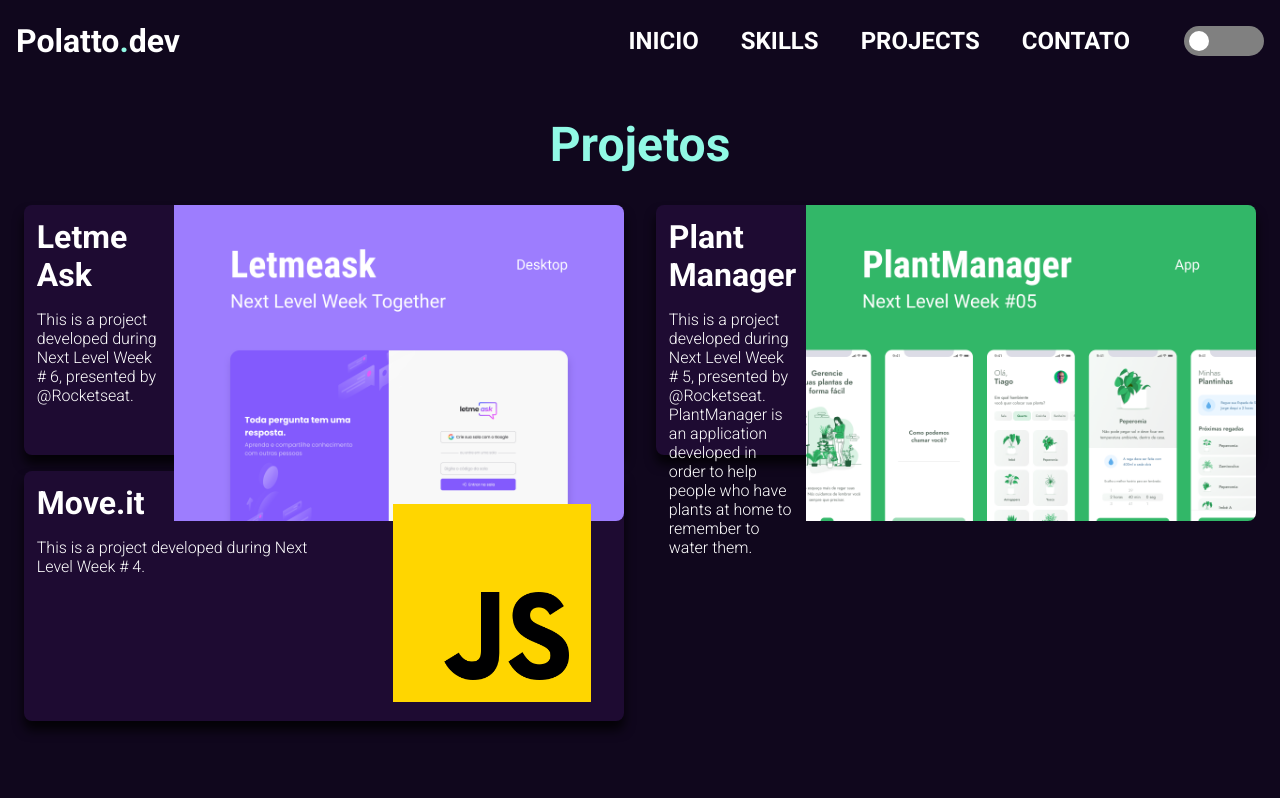
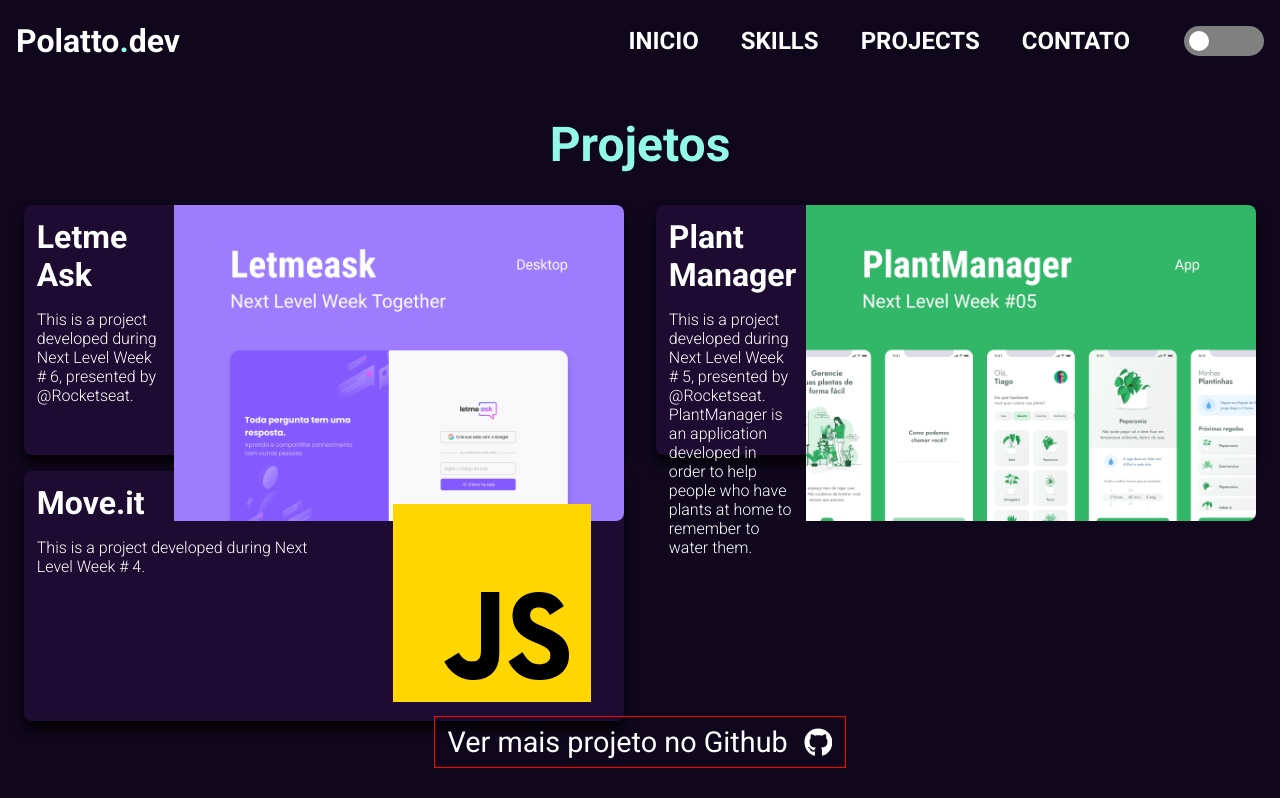
Before and after one commit to devpolatto/Portfolio, a Next.js app: page /projects in a window 1280 px wide. Built offline with nearby package versions, Linux system fonts and the light colour scheme.

Commit message:
add see more in Github

```diff
--- a/src/pages/projects.tsx
+++ b/src/pages/projects.tsx
@@ -1,5 +1,8 @@
 import React from 'react';
 import Image from 'next/image';
+import Link from 'next/link';
+
+import { FaGithub } from 'react-icons/fa'
 
 import letmeask from '../../public/letmeask.png';
 import plantmanager from '../../public/plantmanager.png';
@@ -14,7 +17,8 @@
     ProjectDescription,
     ProjectTitle,
     Description,
-    ProjectPreview
+    ProjectPreview,
+    SeeMoreFooter
 } from '../../styles/projects/index';
 
 const Projects: React.FC = () => {
@@ -60,6 +64,13 @@
                     </ProjectPreview>
                 </Project>
             </ProjectGrid>
+            <SeeMoreFooter>
+                <Link href="https://github.com/devpolatto?tab=repositories">
+                    <div className="see-more">
+                        Ver mais projeto no Github <FaGithub className="githubicon" />
+                    </div>
+                </Link>
+            </SeeMoreFooter>
         </Container>
     );
 }
--- a/styles/projects/index.ts
+++ b/styles/projects/index.ts
@@ -167,3 +167,48 @@
 
     }
 `
+
+export const SeeMoreFooter = styled.footer`
+    width: 100%;
+    padding: 1rem 0;
+
+    position: fixed;
+    bottom: 0;
+    display: flex;
+    justify-content: center;
+    text-decoration: none;
+
+    .see-more{
+        display: flex;
+        align-items: center;
+        gap: 16px;
+
+        padding: 0.5rem 0.8rem;
+
+        border: 1px solid red;
+
+        cursor: pointer;
+        color: ${props => props.theme.text_primary};
+        font-size: 1rem;
+
+        transition: 0.2s ease-in-out;
+
+        &:hover{
+            color: ${props => props.theme.textHoverPrimary}
+        }
+
+        .githubicon{
+            color: ${props => props.theme.text_primary};
+        }
+    }
+
+    @media (min-width: 768px) {
+        bottom: 16px;
+        font-size: 1.8rem;
+
+        .see-more{
+            font-size: 1.8rem;
+
+        }
+    }
+`
--- a/styles/themes/dark.ts
+++ b/styles/themes/dark.ts
@@ -9,5 +9,6 @@
     bestColorTheme: "#91F9E5",
     activeSwitchTheme: '#0b246e',
     title_section: '#91F9E5',
-    cardbox: '#1e0b32'
+    cardbox: '#1e0b32',
+    textHoverPrimary: '#91F9E5'
 }
--- a/styles/themes/light.ts
+++ b/styles/themes/light.ts
@@ -9,5 +9,6 @@
     bestColorTheme: "#91F9E5",
     activeSwitchTheme: '#0b246e',
     title_section: '#0e0e0e',
-    cardbox: '#FFFFFF'
+    cardbox: '#FFFFFF',
+    textHoverPrimary: '#343434'
 }
```
